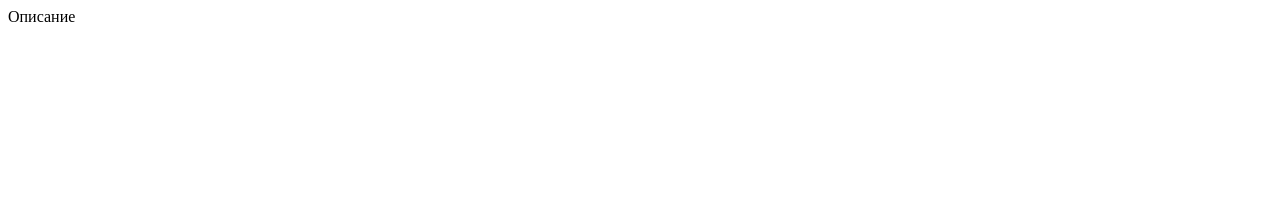
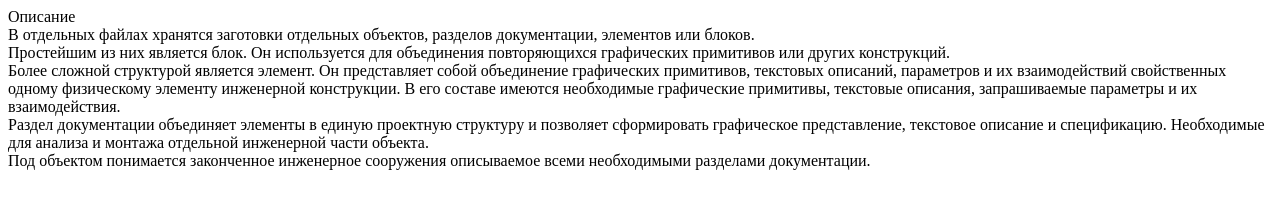
Before and after one commit to pravtru/pravtru.github.io, a plain HTML site: page index.htm in a window 1280 px wide. Drawn offline with Linux system fonts and the light colour scheme.

Commit message:
Update index.htm

```diff
--- a/index.htm
+++ b/index.htm
@@ -5,6 +5,15 @@
   </head>
   <body>
 Описание
-
+<br>
+В отдельных файлах хранятся заготовки отдельных объектов, разделов документации, элементов или блоков.
+<br>
+Простейшим из них является блок. Он используется для объединения повторяющихся графических примитивов или других конструкций.
+<br>
+Более сложной структурой является элемент. Он представляет собой объединение графических примитивов, текстовых описаний, параметров и их взаимодействий свойственных одному физическому элементу инженерной конструкции. В его составе имеются необходимые графические примитивы, текстовые описания, запрашиваемые параметры и их взаимодействия.
+<br>
+Раздел документации объединяет элементы в единую проектную структуру и позволяет сформировать графическое представление, текстовое описание и спецификацию. Необходимые для анализа и монтажа отдельной инженерной части объекта.
+<br>
+Под объектом понимается законченное инженерное сооружения описываемое всеми необходимыми разделами документации.
   </body>
 </html>
```
